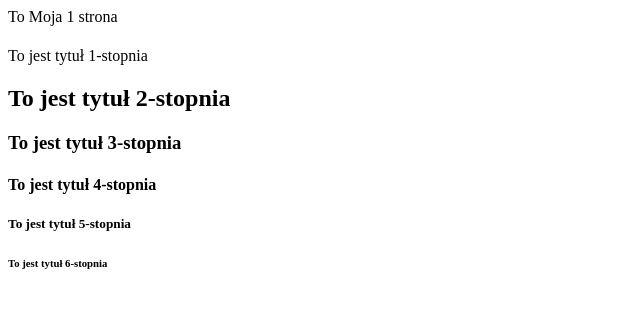
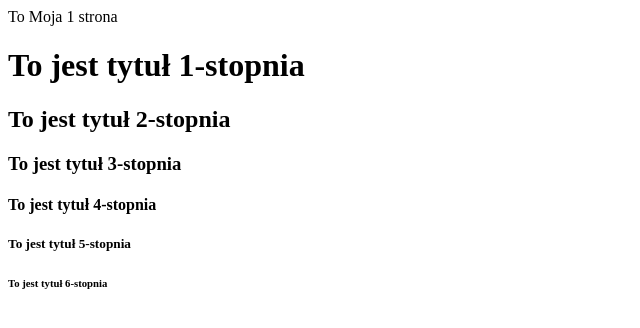
Before and after one commit to MateuszP-TI/matt-repo, a plain HTML site: page index.html in a window 1280 px wide. Shown: the whole page, without its empty margins (0-640 px from the left). Drawn offline with Linux system fonts and the light colour scheme.

Commit message:
Update index.html

```diff
--- a/index.html
+++ b/index.html
@@ -11,7 +11,7 @@
 
 <p>To Moja 1 strona</p>
 
-			<h1></h1>To jest tytuł 1-stopnia</h1>
+			<h1>To jest tytuł 1-stopnia</h1>
 			<h2>To jest tytuł 2-stopnia</h2>
 			<h3>To jest tytuł 3-stopnia</h3>
 			<h4>To jest tytuł 4-stopnia</h4>
```
